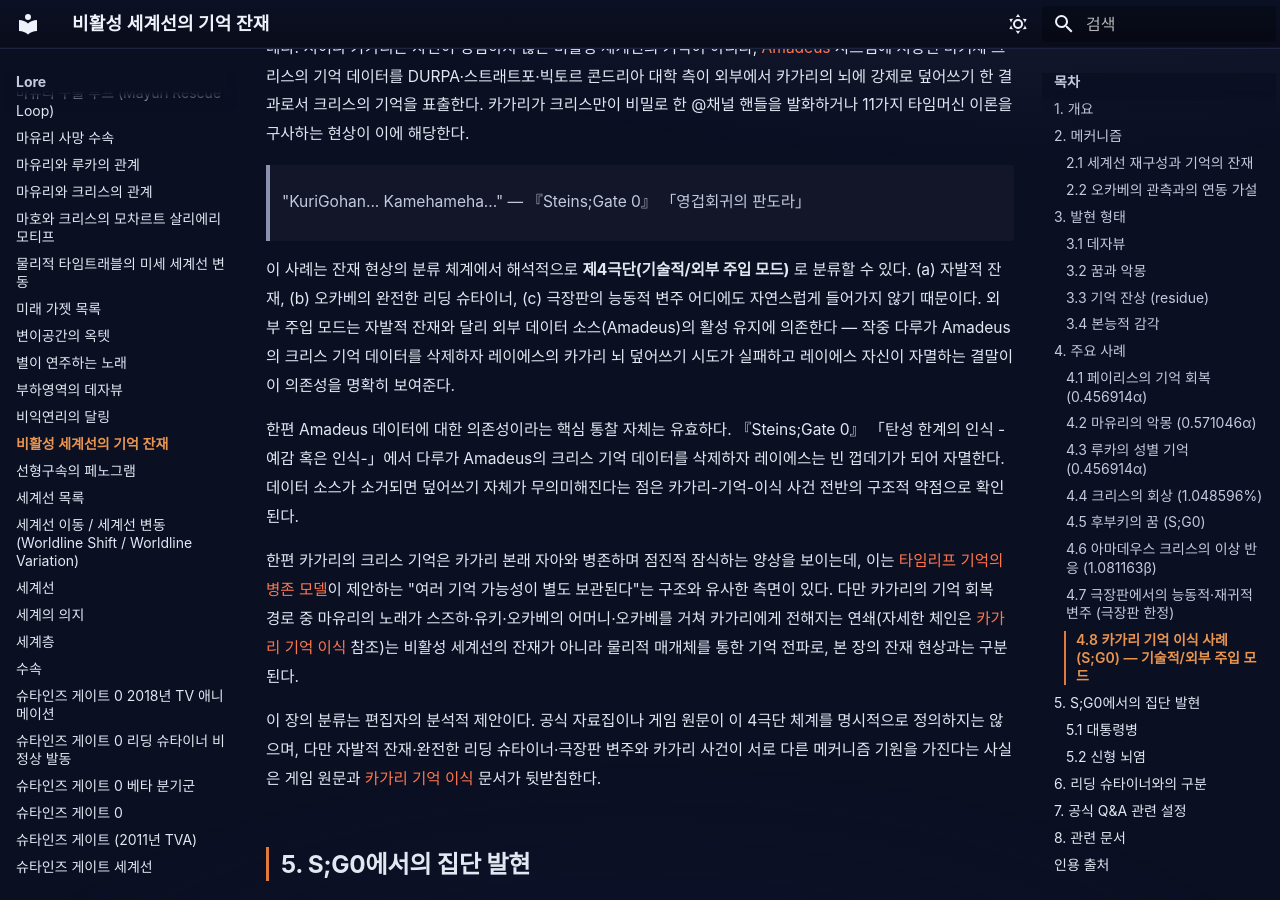
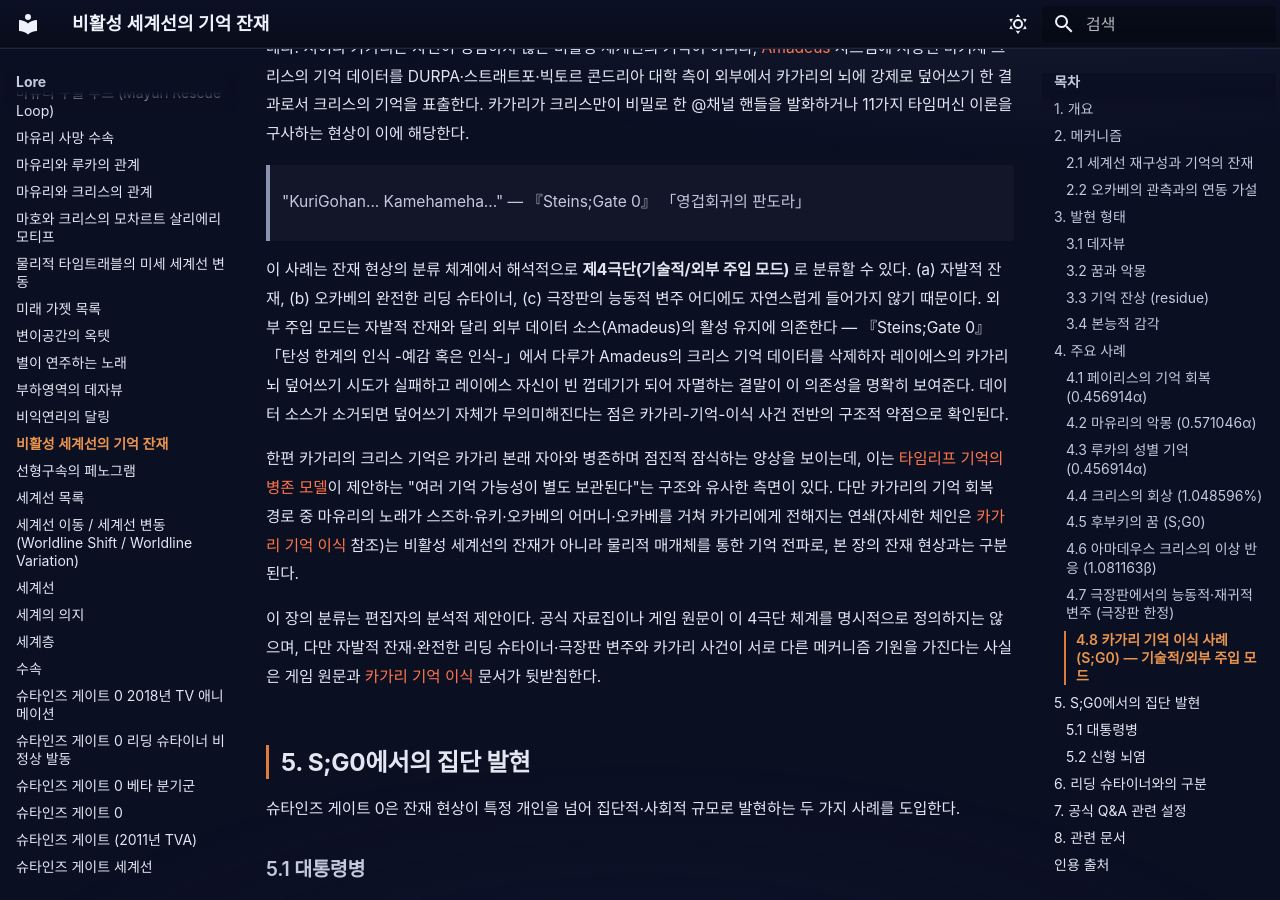
Before and after one commit to sgwiki/sgwiki.github.io, an MkDocs documentation site: the page built from wiki/lore/비활성-세계선의-기억-잔재.md, in a window 1280 px wide and 900 px high, scrolled down 4773 px. Built offline with MkDocs 1.6.1 and Material for MkDocs 9.7.7, drawn with Linux system fonts in a browser that asks for light colours; some web fonts are replaced; some of the changed text lies outside the part shown.

Commit message:
feat(wiki): 비활성-세계선의-기억-잔재 — P10 1a00124c 패치 적용

```diff
--- a/wiki/lore/비활성-세계선의-기억-잔재.md
+++ b/wiki/lore/비활성-세계선의-기억-잔재.md
@@ -106,9 +106,7 @@ description: "비활성 세계선의 기억 잔재는 슈타인즈 게이트 세
 
 > "KuriGohan... Kamehameha..." — 『Steins;Gate 0』 「영겁회귀의 판도라」
 
-이 사례는 잔재 현상의 분류 체계에서 해석적으로 **제4극단(기술적/외부 주입 모드)** 로 분류할 수 있다. (a) 자발적 잔재, (b) 오카베의 완전한 리딩 슈타이너, (c) 극장판의 능동적 변주 어디에도 자연스럽게 들어가지 않기 때문이다. 외부 주입 모드는 자발적 잔재와 달리 외부 데이터 소스(Amadeus)의 활성 유지에 의존한다 — 작중 다루가 Amadeus의 크리스 기억 데이터를 삭제하자 레이에스의 카가리 뇌 덮어쓰기 시도가 실패하고 레이에스 자신이 자멸하는 결말이 이 의존성을 명확히 보여준다.
-
-한편 Amadeus 데이터에 대한 의존성이라는 핵심 통찰 자체는 유효하다. 『Steins;Gate 0』 「탄성 한계의 인식 -예감 혹은 인식-」에서 다루가 Amadeus의 크리스 기억 데이터를 삭제하자 레이에스는 빈 껍데기가 되어 자멸한다. 데이터 소스가 소거되면 덮어쓰기 자체가 무의미해진다는 점은 카가리-기억-이식 사건 전반의 구조적 약점으로 확인된다.
+이 사례는 잔재 현상의 분류 체계에서 해석적으로 **제4극단(기술적/외부 주입 모드)** 로 분류할 수 있다. (a) 자발적 잔재, (b) 오카베의 완전한 리딩 슈타이너, (c) 극장판의 능동적 변주 어디에도 자연스럽게 들어가지 않기 때문이다. 외부 주입 모드는 자발적 잔재와 달리 외부 데이터 소스(Amadeus)의 활성 유지에 의존한다 — 『Steins;Gate 0』 「탄성 한계의 인식 -예감 혹은 인식-」에서 다루가 Amadeus의 크리스 기억 데이터를 삭제하자 레이에스의 카가리 뇌 덮어쓰기 시도가 실패하고 레이에스 자신이 빈 껍데기가 되어 자멸하는 결말이 이 의존성을 명확히 보여준다. 데이터 소스가 소거되면 덮어쓰기 자체가 무의미해진다는 점은 카가리-기억-이식 사건 전반의 구조적 약점으로 확인된다.
 
 한편 카가리의 크리스 기억은 카가리 본래 자아와 병존하며 점진적 잠식하는 양상을 보이는데, 이는 [타임리프 기억의 병존 모델](타임리프-기억-병존-모델.md)이 제안하는 "여러 기억 가능성이 별도 보관된다"는 구조와 유사한 측면이 있다. 다만 카가리의 기억 회복 경로 중 마유리의 노래가 스즈하·유키·오카베의 어머니·오카베를 거쳐 카가리에게 전해지는 연쇄(자세한 체인은 [카가리 기억 이식](카가리-기억-이식.md) 참조)는 비활성 세계선의 잔재가 아니라 물리적 매개체를 통한 기억 전파로, 본 장의 잔재 현상과는 구분된다.
 
@@ -173,7 +171,7 @@ description: "비활성 세계선의 기억 잔재는 슈타인즈 게이트 세
 - [슈타인즈 게이트 0에서의 리딩 슈타이너 비정상 발동 사례](슈타인즈-게이트-0-리딩-슈타이너-비정상-발동.md)
 - [극장판 부하영역의 데자뷰](부하영역의-데자뷰.md) — 크리스의 잔재 발현이 핵심 전개
 - [타임리프 기억의 병존 모델](타임리프-기억-병존-모델.md) — 잔재의 저장 메커니즘 이론
-- 세계선 이동 — 활성/비활성 세계선 구조
+- [세계선 이동](세계선-이동과-변동.md) — 활성/비활성 세계선 구조
 - [수속](수속.md) — 세계선 재구성의 강제력
 - [관측자](관측자.md) — 오카베의 관측자 역할
 
```
